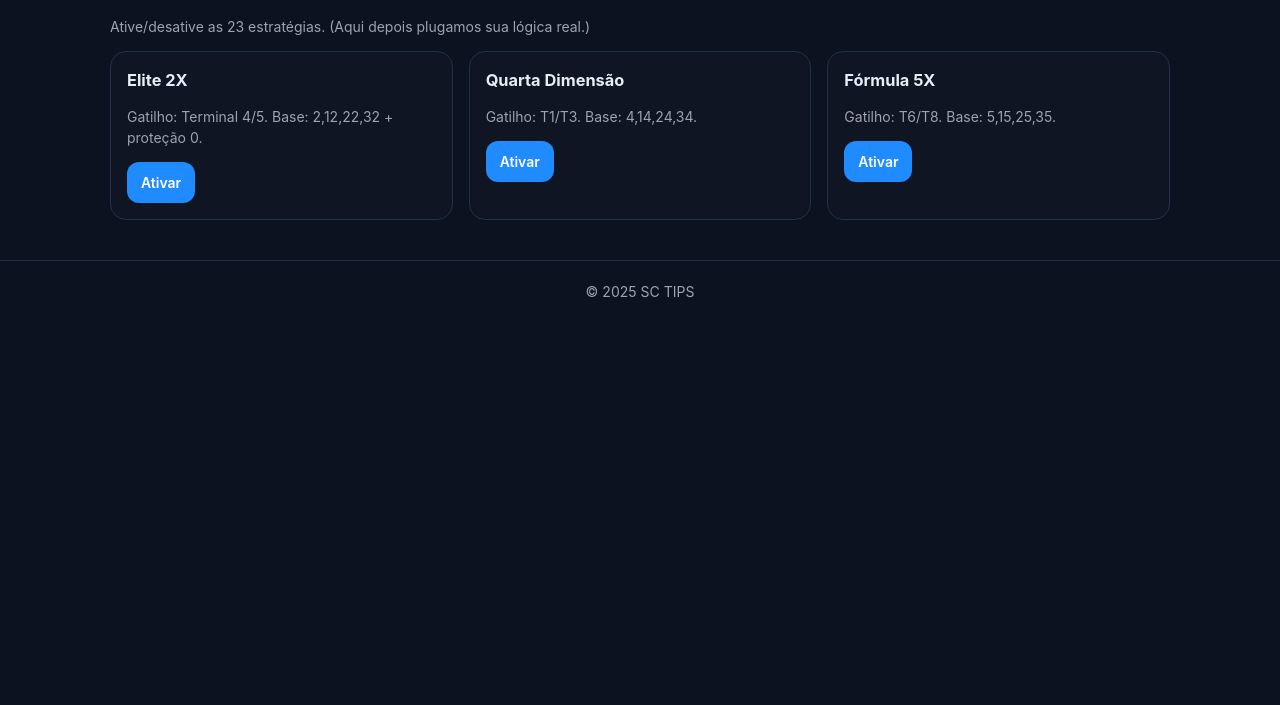
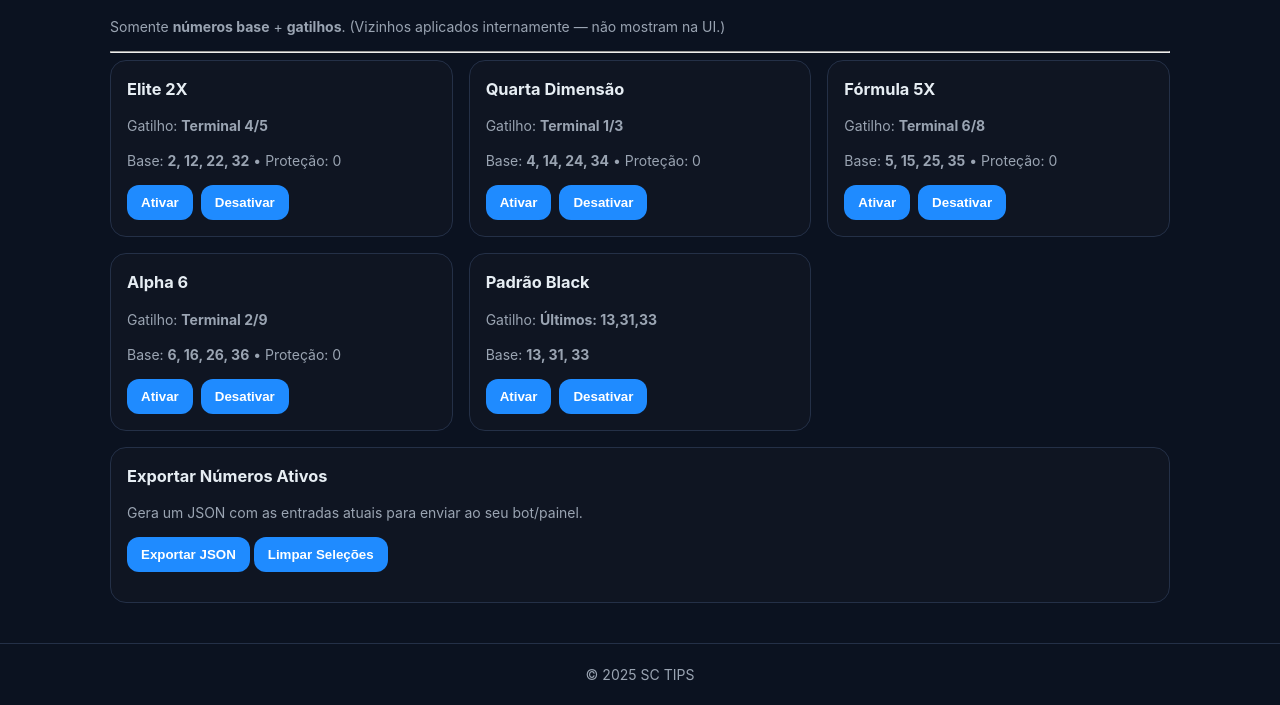
Before and after one commit to jonasmacsc/sc-tips-matrix-premium, a plain HTML site: page estrategias.html in a window 1280 px wide. Shown: the part 146-851 px from the top of the page. Before the commit the page ends 800 px from the top, so only its background shows below. Drawn offline with Linux system fonts and the light colour scheme.

Commit message:
Update estrategias.html

```diff
--- a/estrategias.html
+++ b/estrategias.html
@@ -14,16 +14,69 @@
     <a href="/">Início</a><a href="/estrategias">Estratégias</a><a href="/matrix-premium">Matrix Premium</a><a href="/puxadores">Puxadores Live</a><a href="/contato">Contato</a>
   </nav>
 </header>
+
 <main class="wrap">
   <h1>📊 Estratégias</h1>
-  <p class="muted">Ative/desative as 23 estratégias. (Aqui depois plugamos sua lógica real.)</p>
-  <div class="grid cols-3">
-    <div class="card"><h3>Elite 2X</h3><p class="muted">Gatilho: Terminal 4/5. Base: 2,12,22,32 + proteção 0.</p><a class="btn" href="#">Ativar</a></div>
-    <div class="card"><h3>Quarta Dimensão</h3><p class="muted">Gatilho: T1/T3. Base: 4,14,24,34.</p><a class="btn" href="#">Ativar</a></div>
-    <div class="card"><h3>Fórmula 5X</h3><p class="muted">Gatilho: T6/T8. Base: 5,15,25,35.</p><a class="btn" href="#">Ativar</a></div>
-    <!-- Adicione as demais caixas conforme suas 23 estratégias -->
+  <p class="muted">Somente <b>números base</b> + <b>gatilhos</b>. (Vizinhos aplicados internamente — não mostram na UI.)</p>
+  <hr class="line">
+
+  <div class="grid cols-3" id="cards"></div>
+
+  <div class="card" style="margin-top:16px">
+    <h3>Exportar Números Ativos</h3>
+    <p class="muted">Gera um JSON com as entradas atuais para enviar ao seu bot/painel.</p>
+    <button class="btn" id="btnExportJSON">Exportar JSON</button>
+    <button class="btn ghost" id="btnClear">Limpar Seleções</button>
+    <pre id="out" class="muted" style="margin-top:10px;white-space:pre-wrap"></pre>
   </div>
 </main>
+
 <div class="footer">© 2025 SC TIPS</div>
+
+<script>
+/* ===== Config de Estratégias (exemplos principais) ===== */
+const estrategias = [
+  { nome:"Elite 2X", gatilho:"Terminal 4/5", base:[2,12,22,32], protecao:[0] },
+  { nome:"Quarta Dimensão", gatilho:"Terminal 1/3", base:[4,14,24,34], protecao:[0] },
+  { nome:"Fórmula 5X", gatilho:"Terminal 6/8", base:[5,15,25,35], protecao:[0] },
+  { nome:"Alpha 6", gatilho:"Terminal 2/9", base:[6,16,26,36], protecao:[0] },
+  { nome:"Padrão Black", gatilho:"Últimos: 13,31,33", base:[13,31,33], protecao:[] },
+  // Adicione aqui as demais até fechar as 23 conforme seu book
+];
+
+const ativos = new Map(); // nome -> {base[], protecao[]}
+
+const cardsEl = document.getElementById('cards');
+estrategias.forEach((e,i)=>{
+  const c = document.createElement('div');
+  c.className = 'card';
+  c.innerHTML = `
+    <h3>${e.nome}</h3>
+    <p class="muted">Gatilho: <b>${e.gatilho}</b></p>
+    <p class="muted">Base: <b>${e.base.join(', ')}</b>${e.protecao.length?` • Proteção: ${e.protecao.join(', ')}`:''}</p>
+    <div style="display:flex;gap:8px">
+      <button class="btn" data-act="on"  data-i="${i}">Ativar</button>
+      <button class="btn ghost" data-act="off" data-i="${i}">Desativar</button>
+    </div>`;
+  cardsEl.appendChild(c);
+});
+
+cardsEl.addEventListener('click', (ev)=>{
+  const b = ev.target.closest('button'); if(!b) return;
+  const i = +b.dataset.i; const e = estrategias[i];
+  if(b.dataset.act==='on'){ ativos.set(e.nome,{base:e.base,protecao:e.protecao}); }
+  if(b.dataset.act==='off'){ ativos.delete(e.nome); }
+});
+
+document.getElementById('btnExportJSON').onclick = ()=>{
+  const payload = Array.from(ativos.entries()).map(([nome,v])=>({nome,...v}));
+  const txt = JSON.stringify({estrategias:payload, ts: Date.now()}, null, 2);
+  document.getElementById('out').textContent = txt;
+};
+
+document.getElementById('btnClear').onclick = ()=>{
+  ativos.clear(); document.getElementById('out').textContent='';
+};
+</script>
 </body>
 </html>
```
